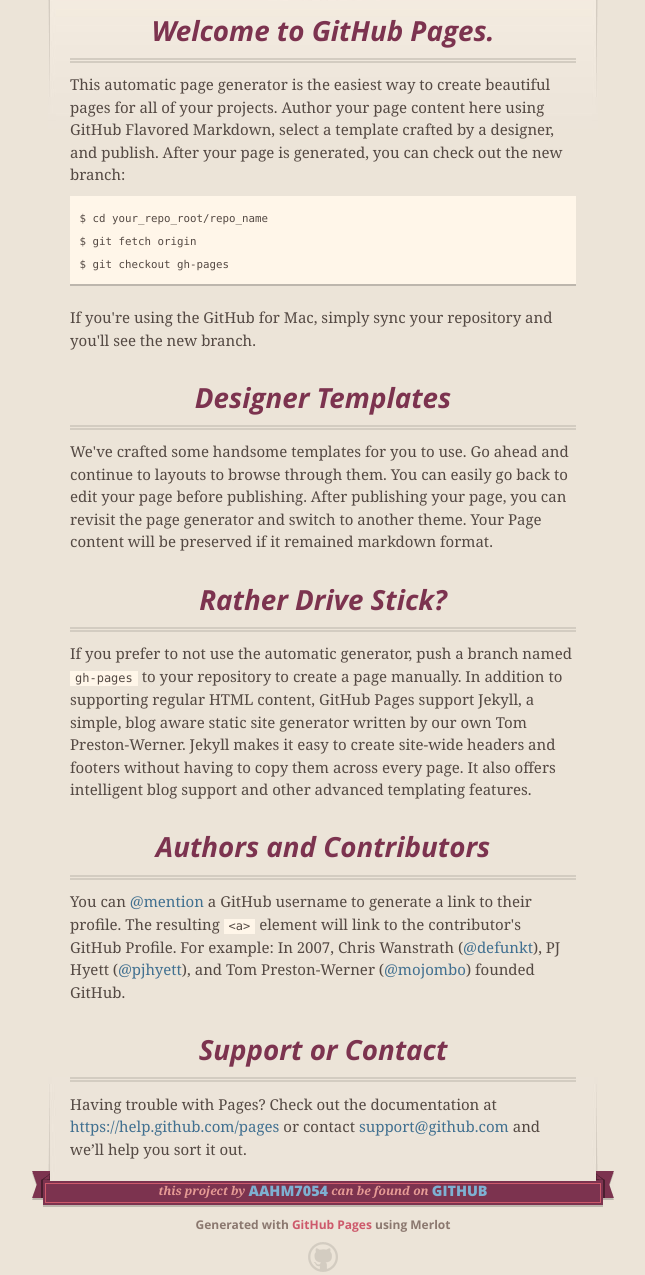
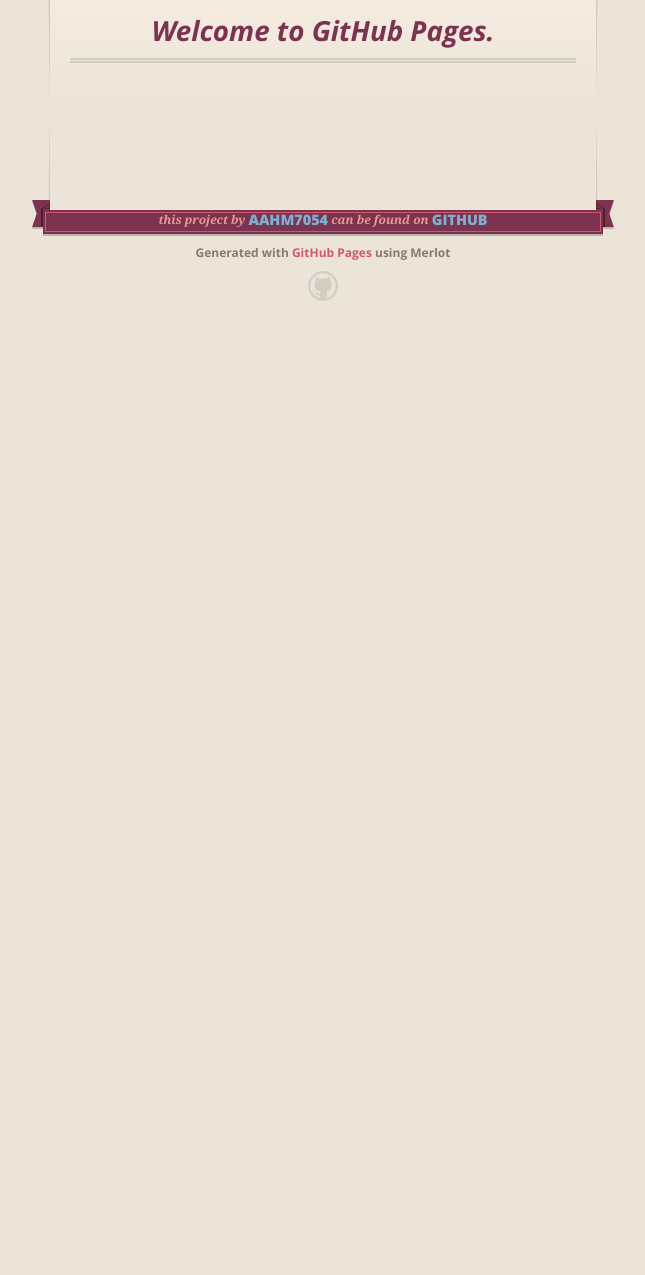
Before and after one commit to aahm7054/engineering-project, a plain HTML site: page index.html in a window 1280 px wide. Shown: the part 216-1491 px from the top of the page, without its empty margins (317-962 px from the left). After the commit the page ends 800 px from the top, so only its background shows below. Drawn offline with nearby package versions, Linux system fonts and the light colour scheme.

```diff
--- a/index.html
+++ b/index.html
@@ -48,35 +48,6 @@
       <section id="main_content">
         <h3>
 <a id="welcome-to-github-pages" class="anchor" href="#welcome-to-github-pages" aria-hidden="true"><span class="octicon octicon-link"></span></a>Welcome to GitHub Pages.</h3>
-
-<p>This automatic page generator is the easiest way to create beautiful pages for all of your projects. Author your page content here using GitHub Flavored Markdown, select a template crafted by a designer, and publish. After your page is generated, you can check out the new branch:</p>
-
-<pre><code>$ cd your_repo_root/repo_name
-$ git fetch origin
-$ git checkout gh-pages
-</code></pre>
-
-<p>If you're using the GitHub for Mac, simply sync your repository and you'll see the new branch.</p>
-
-<h3>
-<a id="designer-templates" class="anchor" href="#designer-templates" aria-hidden="true"><span class="octicon octicon-link"></span></a>Designer Templates</h3>
-
-<p>We've crafted some handsome templates for you to use. Go ahead and continue to layouts to browse through them. You can easily go back to edit your page before publishing. After publishing your page, you can revisit the page generator and switch to another theme. Your Page content will be preserved if it remained markdown format.</p>
-
-<h3>
-<a id="rather-drive-stick" class="anchor" href="#rather-drive-stick" aria-hidden="true"><span class="octicon octicon-link"></span></a>Rather Drive Stick?</h3>
-
-<p>If you prefer to not use the automatic generator, push a branch named <code>gh-pages</code> to your repository to create a page manually. In addition to supporting regular HTML content, GitHub Pages support Jekyll, a simple, blog aware static site generator written by our own Tom Preston-Werner. Jekyll makes it easy to create site-wide headers and footers without having to copy them across every page. It also offers intelligent blog support and other advanced templating features.</p>
-
-<h3>
-<a id="authors-and-contributors" class="anchor" href="#authors-and-contributors" aria-hidden="true"><span class="octicon octicon-link"></span></a>Authors and Contributors</h3>
-
-<p>You can <a href="https://github.com/blog/821" class="user-mention">@mention</a> a GitHub username to generate a link to their profile. The resulting <code>&lt;a&gt;</code> element will link to the contributor's GitHub Profile. For example: In 2007, Chris Wanstrath (<a href="https://github.com/defunkt" class="user-mention">@defunkt</a>), PJ Hyett (<a href="https://github.com/pjhyett" class="user-mention">@pjhyett</a>), and Tom Preston-Werner (<a href="https://github.com/mojombo" class="user-mention">@mojombo</a>) founded GitHub.</p>
-
-<h3>
-<a id="support-or-contact" class="anchor" href="#support-or-contact" aria-hidden="true"><span class="octicon octicon-link"></span></a>Support or Contact</h3>
-
-<p>Having trouble with Pages? Check out the documentation at <a href="https://help.github.com/pages">https://help.github.com/pages</a> or contact <a href="mailto:support@github.com">support@github.com</a> and we’ll help you sort it out.</p>
       </section>
 
       <footer>
```
Also changed, not shown: params.json (+1 -1 lines).
